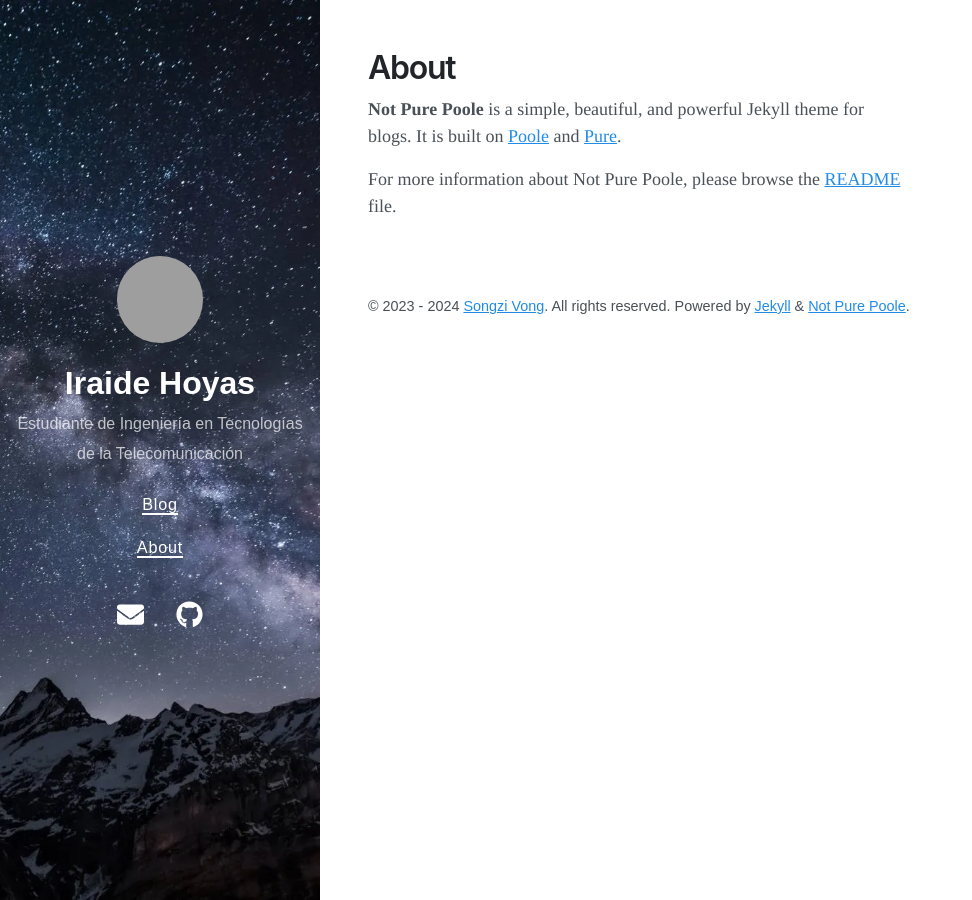
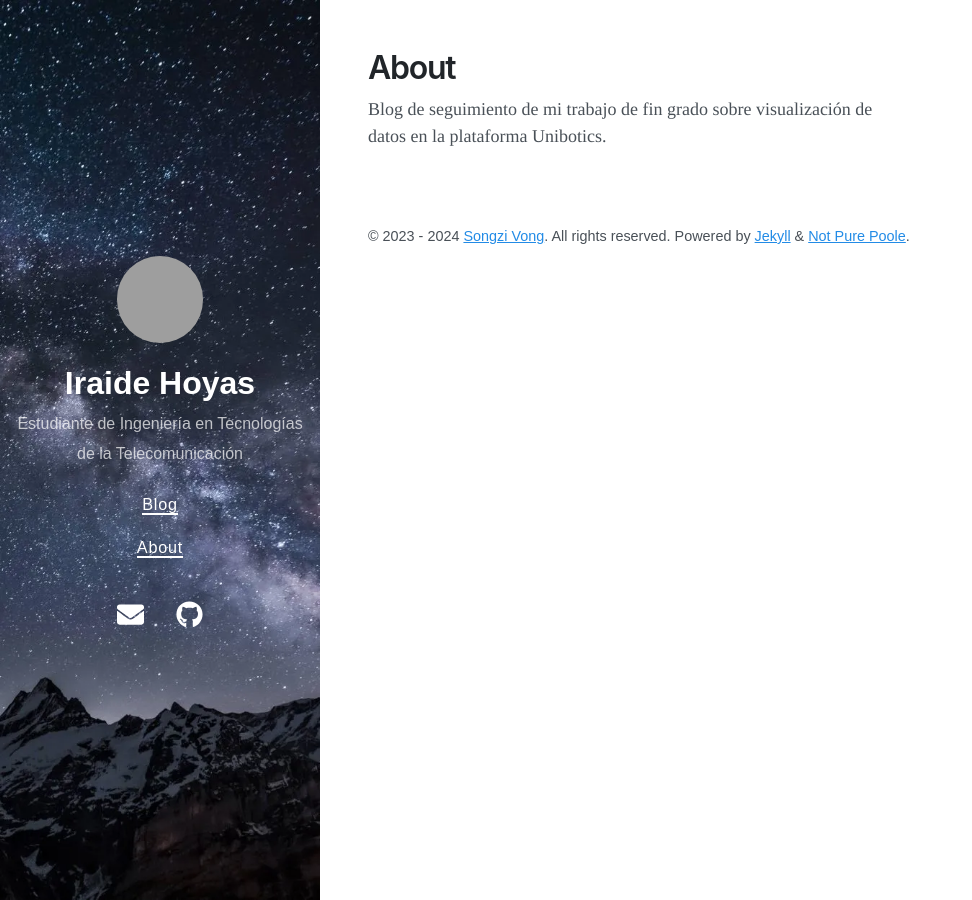
Before and after one commit to RoboticsLabURJC/2023-tfg-iraide-hoyas, a Jekyll site: the page built from docs/about.md, in a window 1280 px wide. Shown: the whole page, without its empty margins (0-972 px from the left). Built offline with Jekyll 4.4.1, drawn with Linux system fonts in a browser that asks for light colours; nearby versions of some CDN libraries; grey boxes are pictures that could not be loaded.

Commit message:
Update about.md

```diff
--- a/docs/about.md
+++ b/docs/about.md
@@ -2,7 +2,4 @@
 layout: page
 title: About
 ---
-
-**Not Pure Poole** is a simple, beautiful, and powerful Jekyll theme for blogs. It is built on [Poole](https://github.com/poole/poole) and [Pure](https://purecss.io/).
-
-For more information about Not Pure Poole, please browse the [README](https://github.com/vszhub/not-pure-poole) file.
+ Blog de seguimiento de mi trabajo de fin grado sobre visualización de datos en la plataforma Unibotics.
```
